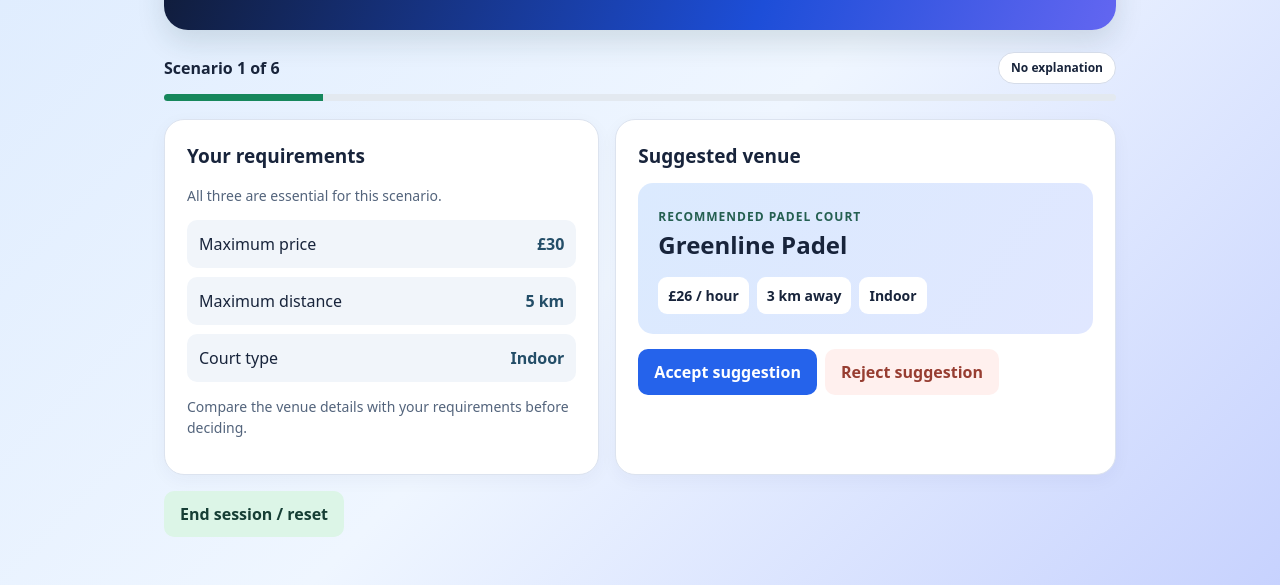
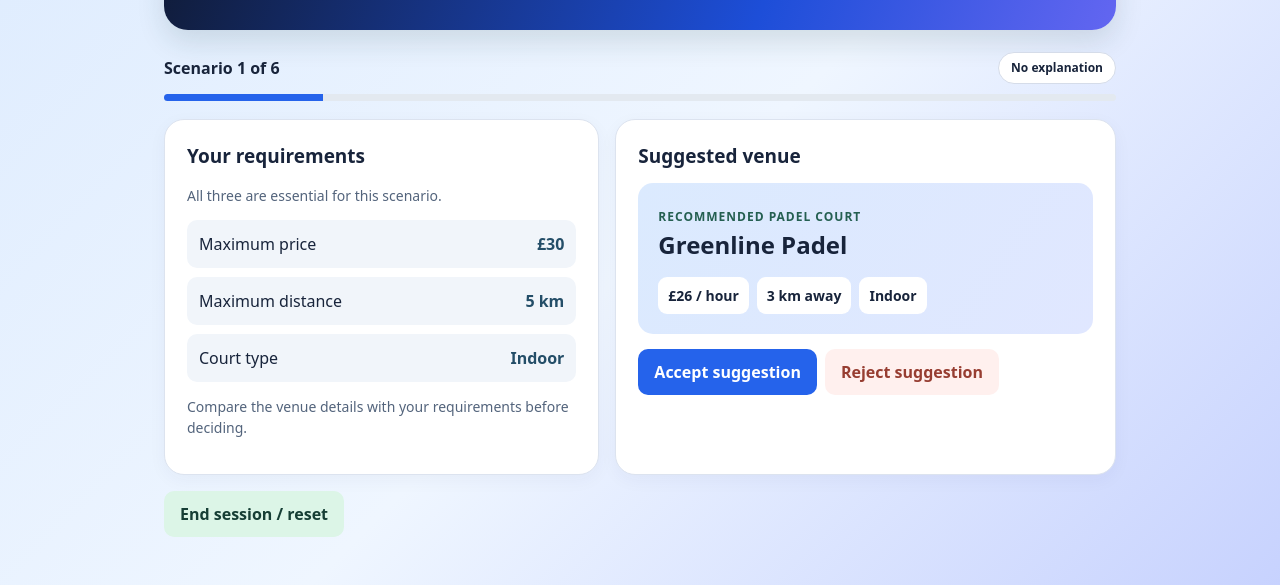
Before and after one commit to alpsozu/courtcheck, a plain HTML site: page index.html in a window 1280 px wide. Both pictures are taken after a click on the button "Start session". Shown: the part 290-875 px from the top of the page. Drawn offline with Linux system fonts and the light colour scheme.

Commit message:
Update index.html

```diff
--- a/index.html
+++ b/index.html
@@ -150,7 +150,7 @@ button:focus-visible, select:focus-visible {
 }
 
 button.primary {
-    background: #2563eb;
+   background: #2563eb;
     color: white;
 }
 
@@ -263,7 +263,7 @@ button:disabled {
 
 .progress div {
     height: 100%;
-    background: #16875c;
+    background: #2563eb;
     transition: width .2s;
 }
 
```
